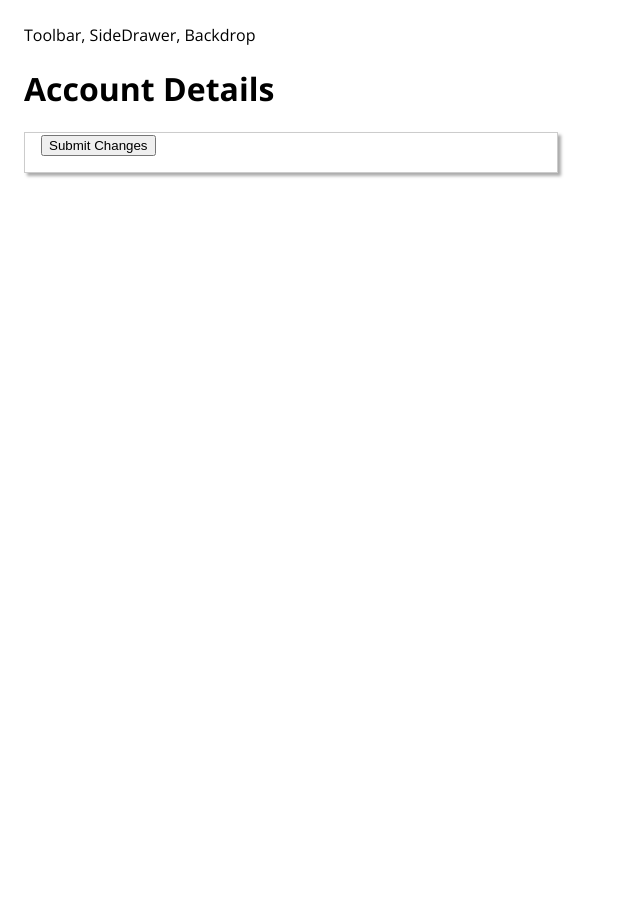
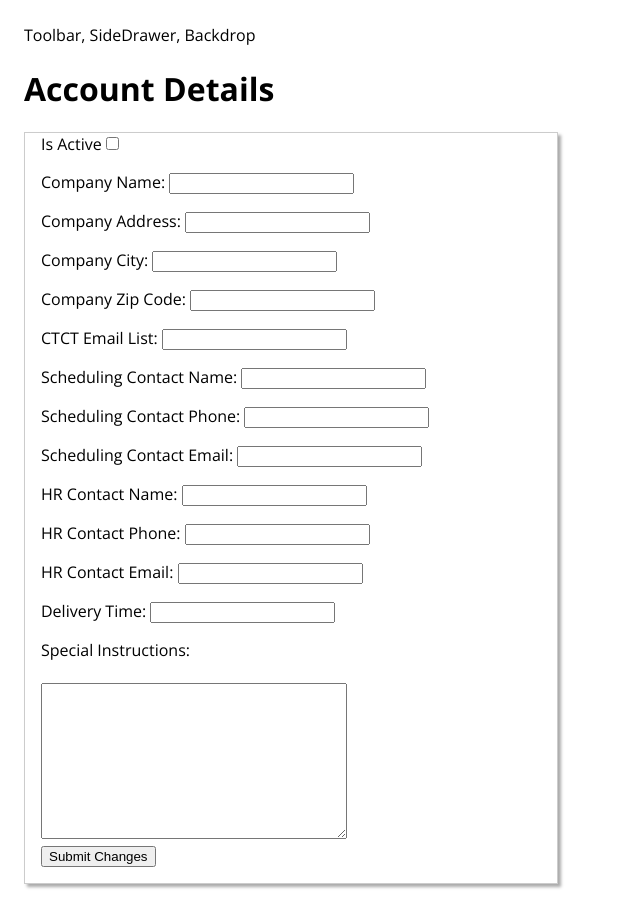
Before and after one commit to lizbur10/nme-account-manager, a React (Create React App) app in the folder client/: page / in a window 1280 px wide. Shown: the whole page, without its empty margins (0-640 px from the left). Before the commit the page ends 800 px from the top, so only its background shows below. Built offline with nearby package versions, Linux system fonts and the light colour scheme; no server answers.

Commit message:
refactored workplace account component

```diff
--- a/client/src/components/WorkplaceAccount/WorkplaceAccount.js
+++ b/client/src/components/WorkplaceAccount/WorkplaceAccount.js
@@ -5,7 +5,8 @@ class WorkplaceAccount extends Component { //used class instead of const to enab
     render () {
 
         const labelMaker = (varName) => {
-            return varName.split(/(?=[A-Z])/).map((word) => word.charAt(0).toUpperCase() + word.substring(1)).join(' ');
+            // return varName.split(/(?=[A-Z])/).map((word) => word.charAt(0).toUpperCase() + word.substring(1)).join(' ');
+            return varName.replace(/_/g, " ").replace("ctct", "CTCT").replace(/hr/, "HR").split(/\s/).map((word) => word.charAt(0).toUpperCase() + word.substring(1)).join(' ');
         }
 
         const returnCompanyInfo = (companyInfoKey) => {
@@ -17,32 +18,32 @@ class WorkplaceAccount extends Component { //used class instead of const to enab
                 inputValue = this.props.companyInfo[companyInfoKey]
             }
             return(
-                <p key={companyInfoKey} >{labelMaker(companyInfoKey)}: <input onChange={this.props.handleChange} type="text" name={companyInfoKey} value={inputValue} /></p>
+                <p>{labelMaker(companyInfoKey)}: <input onChange={this.props.handleChange} type="text" name={companyInfoKey} value={inputValue} /></p>
             );
         }
 
-        // MAKE THE LIST OF MANAGERS DYNAMIC
-        const returnAccountManager = () => {
+        // MOVE MANAGER EDITING FUNCTIONALITY TO ACCOUNT LIST PAGE
+        // const returnAccountManager = () => {
 
-            if (this.props.companyInfo["manager"]) { // NEED TO FIGURE OUT WHY THIS IS NECESSARY TO AVOID 'UNDEFINED' ERROR
-                return (
-                    <p key="accountManager">Account Manager: <select onChange={this.props.handleChange} name="accountManager" value={this.props.companyInfo["manager"]["name"].toLowerCase()} >
-                        <option value="gordon">Gordon</option>
-                        <option value="sarah">Sarah</option>
-                        <option value="eliza">Eliza</option>
-                        <option value="lisa">Lisa</option>
-                        <option value="liz">Liz</option>
-                        <option value="tyler">Tyler</option>
-                    </select></p>
-                );
-            } else {
-                console.log(this);
-            }
-        }
+        //     if (this.props.companyInfo["manager"]) { // NEED TO FIGURE OUT WHY THIS IS NECESSARY TO AVOID 'UNDEFINED' ERROR
+        //         return (
+        //             <p key="accountManager">Account Manager: <select onChange={this.props.handleChange} name="accountManager" value={this.props.companyInfo["manager"]["name"].toLowerCase()} >
+        //                 <option value="gordon">Gordon</option>
+        //                 <option value="sarah">Sarah</option>
+        //                 <option value="eliza">Eliza</option>
+        //                 <option value="lisa">Lisa</option>
+        //                 <option value="liz">Liz</option>
+        //                 <option value="tyler">Tyler</option>
+        //             </select></p>
+        //         );
+        //     } else {
+        //         console.log(this);
+        //     }
+        // }
 
         const returnActive = () => { // maybe add npm react-toggle-switch (https://www.npmjs.com/package/react-toggle-switch)
             return (
-                <label key="isActive">
+                <label>
                     Is Active
                     <input
                         name="active"
@@ -54,8 +55,9 @@ class WorkplaceAccount extends Component { //used class instead of const to enab
         }
 
         const returnDeliveryDay = () => {
+            if (this.props.companyInfo["delivery_day"]) { // NEED TO FIGURE OUT WHY THIS IS NECESSARY TO AVOID 'UNDEFINED' ERROR
                 return(
-                <p key="deliveryDay">Delivery Day: <select onChange={this.props.handleChange} name="deliveryDay" value={this.props.companyInfo["delivery_day"].toLowerCase()} >
+                    <p>Delivery Day: <select onChange={this.props.handleChange} name="deliveryDay" value={this.props.companyInfo["delivery_day"].toLowerCase()} >
                         <option value="monday">Monday</option>
                         <option value="tuesday">Tuesday</option>
                         <option value="wednesday">Wednesday</option>
@@ -63,31 +65,33 @@ class WorkplaceAccount extends Component { //used class instead of const to enab
                     </select></p>
                 );
             }
+        }
 
         const returnSpecialInstructions = () => {
             return (
-                <div key="specialInstructions">Special Instructions: <br /><br /> <textarea onChange={this.props.handleChange} name="specialInstructions" value={this.props.companyInfo["special_instructions"]}></textarea></div>
+                <div>Special Instructions: <br /><br /> <textarea onChange={this.props.handleChange} name="specialInstructions" value={this.props.companyInfo["special_instructions"]}></textarea></div>
             );
         }
 
-        const attributeList = Object.keys(this.props.companyInfo);
         return (
             <React.Fragment>
                 <h1>Account Details</h1>
                 <form>
-                    {attributeList.map((attr) => {
-                        if (attr === "manager") {
-                            return returnAccountManager();
-                        } else if (attr === "active") {
-                            return returnActive();
-                        } else if (attr === "delivery_day") {
-                            return returnDeliveryDay();
-                        } else if (attr === "special_instructions") {
-                            return returnSpecialInstructions();
-                        } else {
-                            return returnCompanyInfo(attr);
-                        }
-                    })}
+                    {returnActive()}
+                    {returnCompanyInfo("company_name")}
+                    {returnCompanyInfo("company_address")}
+                    {returnCompanyInfo("company_city")}
+                    {returnCompanyInfo("company_zip_code")}
+                    {returnCompanyInfo("ctct_email_list")}
+                    {returnCompanyInfo("scheduling_contact_name")}
+                    {returnCompanyInfo("scheduling_contact_phone")}
+                    {returnCompanyInfo("scheduling_contact_email")}
+                    {returnCompanyInfo("hr_contact_name")}
+                    {returnCompanyInfo("hr_contact_phone")}
+                    {returnCompanyInfo("hr_contact_email")}
+                    {returnDeliveryDay()}
+                    {returnCompanyInfo("delivery_time")}
+                    {returnSpecialInstructions()}
                 <button onClick={this.props.handleSubmit}>Submit Changes</button>
                 </form>
             </React.Fragment>
--- a/client/src/containers/ManageWorkplaceAccounts/ManageWorkplaceAccounts.js
+++ b/client/src/containers/ManageWorkplaceAccounts/ManageWorkplaceAccounts.js
@@ -18,7 +18,7 @@ class WorkplaceAccountContainer extends Component {
 
     handleSubmit = event => {
         event.preventDefault();
-        fetch('/workplace_accounts/1', {
+        fetch('/workplace_accounts/1', { // NEED TO UN-DUMMY
             method: "PATCH",
             headers: {
                 'Content-Type': 'application/json'
@@ -28,8 +28,6 @@ class WorkplaceAccountContainer extends Component {
     }
 
     render () {
-        console.log(JSON.stringify(this.state));
-
         return (
             <React.Fragment>
                 <WorkplaceAccount
@@ -41,7 +39,7 @@ class WorkplaceAccountContainer extends Component {
     }
 
     componentDidMount() {
-        fetch('/workplace_accounts/1')
+        fetch('/workplace_accounts/1') // NEED TO UN-DUMMY
           .then(response => response.json())
           .then(data => {
             this.setState({
```
Lines whose indentation alone changed are shown as unchanged.
